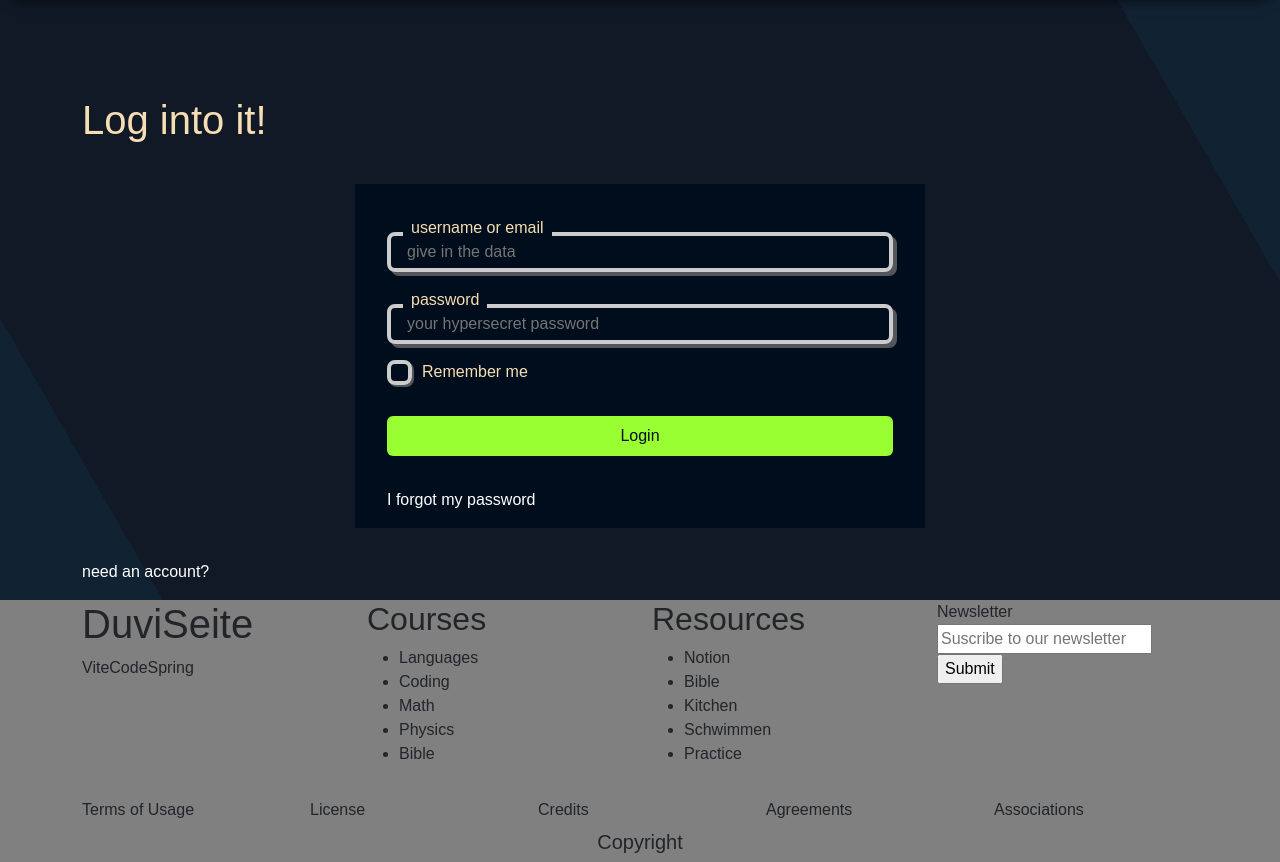
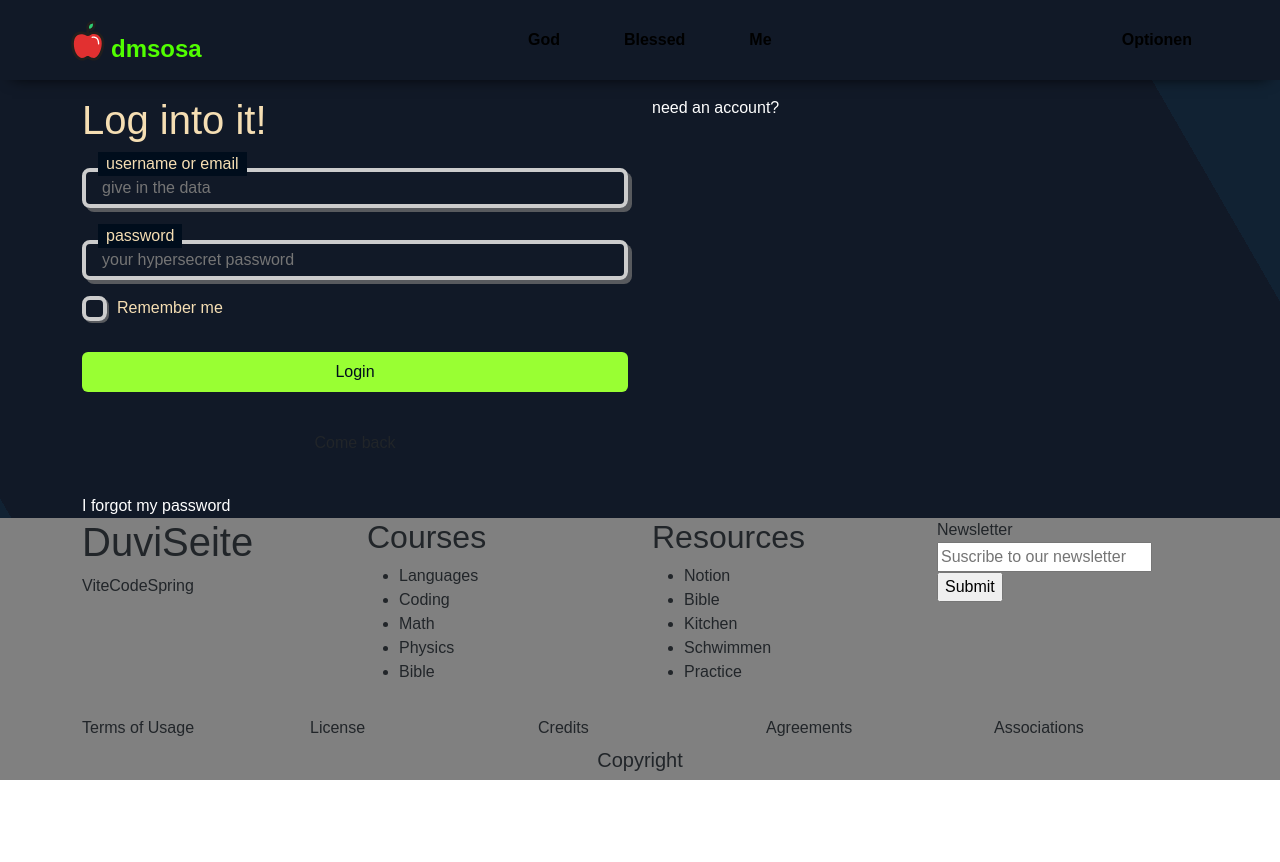
Before and after one commit to dmsosa/dmblog, a React (Vite) app: page /login in a window 1280 px wide. After the commit the page ends 800 px from the top, so only its background shows below. Built offline with nearby package versions, Linux system fonts and the light colour scheme.

Commit message:
Forms reparieren

```diff
--- a/src/components/Article/ArticleEditor.tsx/ArticleEditor.tsx
+++ b/src/components/Article/ArticleEditor.tsx/ArticleEditor.tsx
@@ -66,7 +66,14 @@ function ArticleEditor() {
         setErrorMessage(message);
     }
     return (
+        <>
 
+                {errorMessage &&
+                    <div className="col">
+                        <h1>Error!</h1>
+                        <p className="error-message">{errorMessage}</p>
+                    </div>}
+            <div className="col">
                 <form className="article-form" onSubmit={handleSubmit}>
                     <fieldset>
                             {errorMessage && <h1>{errorMessage}</h1>}
@@ -114,6 +121,8 @@ function ArticleEditor() {
                             </button>
                     </fieldset>
                 </form>
+            </div>
+        </>
 
 
     )
--- a/src/components/AuthPageContainer/AuthPageContainer.tsx
+++ b/src/components/AuthPageContainer/AuthPageContainer.tsx
@@ -1,5 +1,4 @@
-import { ReactNode, ReactNodeArray } from "react";
-import ContainerRow from "../ContainerRow";
+import { ReactNode } from "react";
 import { Link } from "react-router-dom";
 
 function AuthPageContainer({children, error, title, path, message} :
@@ -12,18 +11,19 @@ function AuthPageContainer({children, error, title, path, message} :
 
 
     return (
-        <div className="auth-page-cont">
-            <ContainerRow>
-                <h1 className="auth-cont-title">{title}</h1>
-                {children}
-                {error.length>1 &&
-                <ul className="error-messages">
-                    <li>{error}</li>
-                </ul>}
-                <p className="auth-cont-message">
-                    <Link to={path}>{message}</Link>
-                </p>
-            </ContainerRow>
+        <div className="container auth-cont">
+            <div className="row">
+                <div className="col">
+                    <h1 className="auth-cont-title">{title}</h1>
+                    {children}
+                    {error && <p className="error-message">{error}</p>}
+                </div>
+                <div className="col">
+                    <p className="auth-cont-message">
+                        <Link to={path}>{message}</Link>
+                    </p>
+                </div>
+            </div>
         </div>
     )
 }
--- a/src/components/FormFieldset/FormFieldset.tsx
+++ b/src/components/FormFieldset/FormFieldset.tsx
@@ -38,7 +38,7 @@ function FormFieldset(
                 className={`form-input ${addClass.length>1? addClass : ""}`}
                 onChange={changeHandler}
                 minLength={minLength}
-                placeholder={placeholder}
+                placeholder={placeholder || ""}
                 name={name}
                 autoFocus={autoFocus}
                 required={required}
--- a/src/components/LoginForm/LoginForm.tsx
+++ b/src/components/LoginForm/LoginForm.tsx
@@ -1,7 +1,5 @@
 import { useNavigate } from "react-router-dom";
 import { loginUser } from "../../service/userService";
-import ColContent from "../ColContent";
-import ContainerRow from "../ContainerRow";
 import { TAuthContext, useAuth } from "../../context/AuthContext";
 import { ChangeEvent, FormEvent, useState } from "react";
 import FormFieldset from "../FormFieldset";
@@ -32,10 +30,14 @@ function LoginForm( {onError} : {onError: (error: Error) => void} ) {
         navigation("/");
 
     }
+
+    const comeBack = () => {
+        navigate("/")
+    }
     return (
-        <ContainerRow>
-        <ColContent>
-            <form className="cont-form" onSubmit={handleSubmit}>
+        <div className="row">
+        <div className="col">
+            <form className="form-cont" onSubmit={handleSubmit}>
                 <FormFieldset
                     name="login"
                     title="username or email"
@@ -59,12 +61,13 @@ function LoginForm( {onError} : {onError: (error: Error) => void} ) {
                     <span className="checkbox-span checkmark"></span>
                 </label>
                 <button type="submit" className="btn btn-primary form-btn">Login</button>
+                <button className="btn form-btn" onClick={comeBack}>Come back</button>
                 <div className="form-footer">
                     <a className="form-footer-link">I forgot my password</a>
                 </div>
             </form>
-        </ColContent>
-    </ContainerRow>
+        </div>
+    </div>
     );
 }
 
--- a/src/components/SettingsForm/SettingsForm.tsx
+++ b/src/components/SettingsForm/SettingsForm.tsx
@@ -1,37 +1,59 @@
-import { ChangeEvent, MouseEvent, useState } from "react";
+import { ChangeEvent, MouseEvent, useEffect, useState } from "react";
 import { TAuthContext, useAuth } from "../../context/AuthContext";
 import FormFieldset from "../FormFieldset";
 import { updateUser } from "../../service/userService";
 import { AxiosError } from "axios";
+import { useNavigate } from "react-router-dom";
 
 
 function SettingsForm() {
 
+    const navigate = useNavigate();
     const { authState, setAuthState } = useAuth() as TAuthContext;
     const { headers, isAuth, loggedUser } = authState;
     const [ { username, email, image, bio, password }, setForm ] = useState(loggedUser);
+    const [ active, setActive ] = useState(true);
     const [ errorMessage, setErrorMessage ] = useState("");
+
+    useEffect(() => {
+        if (!isAuth) {
+            alert("You need to login first!");
+            navigate("/");
+        }
+    }, [authState])
 
     const handleChange = (e: ChangeEvent<HTMLInputElement> | ChangeEvent<HTMLTextAreaElement>) => {
         const name = e.target.name;
         const value = e.target.value;
         setForm((prev) => ({...prev, [name]:value }))
+        setActive(true);
     }
 
 
     const handleSubmit = (e: MouseEvent<HTMLFormElement>) => {
         e.preventDefault();
 
+        if (!active) return;
+
         updateUser({headers, username, email, image, bio, password })
-        .then((loggedIn) => {
-            setAuthState(loggedIn)
-        })
+        .then((loggedIn) => {setAuthState(loggedIn);})
         .catch((error: AxiosError) => { setErrorMessage(error.message) })
+        .finally(() => setActive(false));
+    }
+
+    const comeBack = () => {
+        navigate("/")
     }
     return (
-        <div className="row">
-            {errorMessage && <h1>Error! <p>{errorMessage}</p></h1>}
-            <form className="settings-form" onSubmit={handleSubmit}>
+        <>
+            {errorMessage &&
+
+                <div className="col">
+                    <h1>Error!</h1>
+                    <p>{errorMessage}</p>
+                </div>}
+            <div className="col">
+                <form className="form-cont" onSubmit={handleSubmit}>
                     <fieldset>
                         <FormFieldset
                         title="Change username"
@@ -74,11 +96,12 @@ function SettingsForm() {
                         changeHandler={handleChange}
                         type="password"
                         ></FormFieldset>
-                    <button type="submit">Save changes</button>
+                        {active && <button type="submit" className="btn btn-primary form-btn">Save changes</button>}
+                        <button className="btn form-btn" onClick={comeBack}>Come back</button>
                     </fieldset>
                 </form>
             </div>
-
+        </>
         )
 }
 
--- a/src/components/SignUpForm/SignUpForm.tsx
+++ b/src/components/SignUpForm/SignUpForm.tsx
@@ -7,7 +7,7 @@ import { TAuthContext, useAuth } from "../../context/AuthContext";
 
 function SignUpForm( {onError} : {onError: (error: Error) => void} ) {
 
-    const { authState, setAuthState } = useAuth() as TAuthContext;
+    const { setAuthState } = useAuth() as TAuthContext;
     const navigate = useNavigate();
 
     //formState
@@ -40,7 +40,13 @@ function SignUpForm( {onError} : {onError: (error: Error) => void} ) {
         const value = e.target.value;
         setFormState((prev) => ({...prev, [name]: value}));
     }
+
+    const comeBack = () => {
+        navigate("/")
+    }
     return (
+        <div className="row">
+            <div className="col">
                 <form onSubmit={handleSubmit}>
                     <FormFieldset
                         name="username"
@@ -74,8 +80,11 @@ function SignUpForm( {onError} : {onError: (error: Error) => void} ) {
                         minLength={7}
                     ></FormFieldset>
                     <button type="submit" className="btn btn-primary form-btn" >Sign up</button>
-            <button type="submit" className="btn btn-danger form-btn">Come back</button>
+                    <button className="btn form-btn" onClick={comeBack}>Come back</button>
                 </form>
+            </div>
+        </div>
+
     )
 }
 
--- a/src/routes/ArticleEditorPage.tsx
+++ b/src/routes/ArticleEditorPage.tsx
@@ -5,9 +5,7 @@ function ArticleEditorPage() {
     return(
         <div className="editor-page">
             <ContainerRow >
-                <div className="col">
                     <ArticleEditor/>
-                </div>
             </ContainerRow>
         </div>
 
```
Lines whose indentation alone changed are shown as unchanged.
